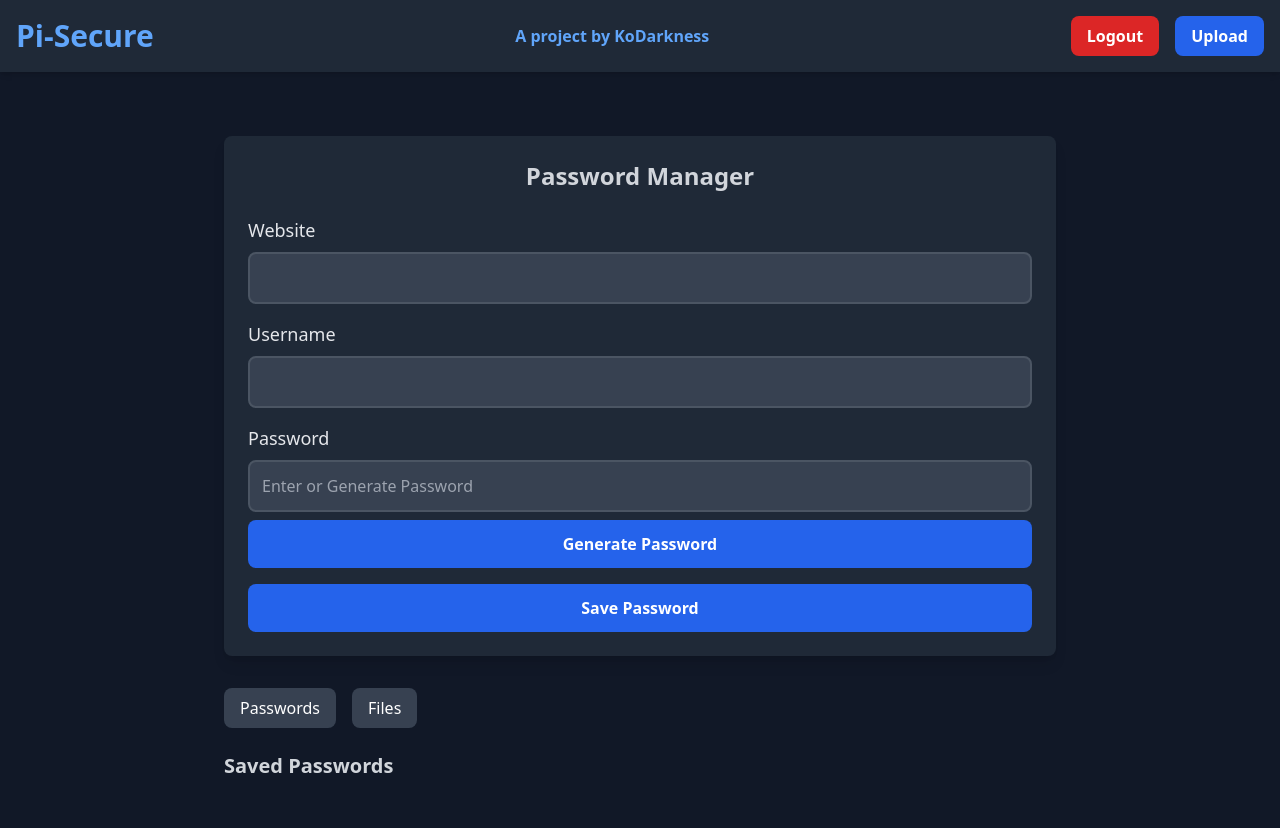
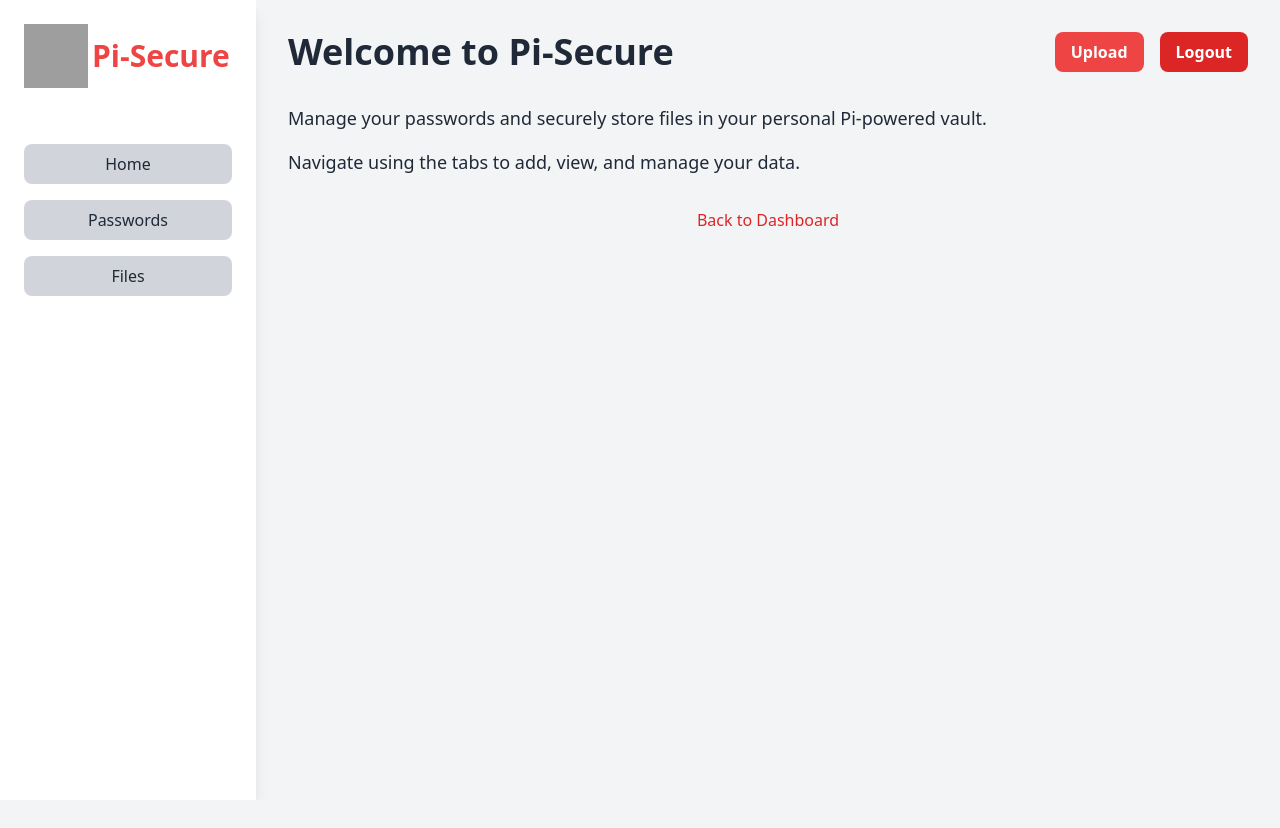
Before and after one commit to KoDakness/pi-secure, a Flask app: page /dashboard in a window 1280 px wide. After the commit the page ends 296 px from the top, so only its background shows below. Run offline with Flask 2, Linux system fonts and the light colour scheme; a user stored in the database is signed in; data comes from the database, SQL or seed files in the repository; data that the repository does not hold is empty; some libraries are stand-ins or nearby versions; grey boxes are pictures that could not be loaded.

Commit message:
Update dashboard.html

```diff
--- a/templates/dashboard.html
+++ b/templates/dashboard.html
@@ -4,84 +4,101 @@
 <head>
     <meta charset="UTF-8">
     <meta name="viewport" content="width=device-width, initial-scale=1.0">
-    <title>Pi-Secure</title>
+    <title>Pi-Secure Dashboard</title>
     <script src="https://cdn.tailwindcss.com"></script>
 </head>
 
-<body class="bg-gray-900 text-gray-300 min-h-screen">
-    <header class="bg-gray-800 p-4 shadow-md flex justify-between items-center">
-        <h1 class="text-3xl font-semibold text-blue-400">Pi-Secure</h1>
-        <h2 class="text-1xl font-semibold text-blue-400">A project by KoDarkness</h2>
-        <div class="flex items-center space-x-4">
-            <!-- Logout Button -->
-            <a href="/logout" class="bg-red-600 hover:bg-red-500 text-white py-2 px-4 rounded-lg font-semibold transition duration-300">Logout</a>
-            <!-- Upload Button -->
-            <a href="/upload" class="bg-blue-600 hover:bg-blue-500 text-white py-2 px-4 rounded-lg font-semibold transition duration-300">Upload</a>
+<body class="bg-gray-100 text-gray-800 min-h-screen flex">
+    <!-- Sidebar -->
+    <aside id="sidebar" class="bg-white w-64 p-6 flex flex-col space-y-8 shadow-lg transition-all duration-300">
+        <div class="flex items-center mb-6">
+            <img src="/static/pi-secure.png" alt="First Logo" class="h-16 w-16 mr-1" />
+            <h2 class="text-3xl font-bold text-red-500">Pi-Secure</h2>
           </div>
-    </header>
 
-    <main class="p-8 max-w-4xl mx-auto mt-8">
-        <div class="bg-gray-800 p-6 rounded-lg shadow-lg">
-            <h2 class="text-2xl font-semibold mb-6 text-center">Password Manager</h2>
+        <nav class="flex flex-col space-y-4">
+            <button onclick="showTab('home')" class="py-2 px-4 rounded-lg bg-gray-300 hover:bg-red-400 hover:text-white text-gray-800">Home</button>
+            <button onclick="showTab('passwords')" class="py-2 px-4 rounded-lg bg-gray-300 hover:bg-red-400 hover:text-white text-gray-800">Passwords</button>
+            <button onclick="showTab('files')" class="py-2 px-4 rounded-lg bg-gray-300 hover:bg-red-400 hover:text-white text-gray-800">Files</button>
+        </nav>
+    </aside>
 
-            <!-- Add New Password Form -->
-            <form method="POST" action="/dashboard" class="space-y-4">
+    <!-- Main Content -->
+    <main class="flex-1 p-8 relative">
+        <!-- Top Right Buttons -->
+        <div class="absolute top-8 right-8 flex space-x-4">
+            <a href="/upload" class="bg-red-500 hover:bg-red-400 py-2 px-4 rounded-lg text-white font-semibold">Upload</a>
+            <a href="/logout" class="bg-red-600 hover:bg-red-500 py-2 px-4 rounded-lg text-white font-semibold">Logout</a>
+        </div>
+
+        <!-- Home Section -->
+        <section id="home-section">
+            <h2 class="text-4xl font-bold mb-8">Welcome to Pi-Secure</h2>
+            <p class="text-lg mb-4">Manage your passwords and securely store files in your personal Pi-powered vault.</p>
+            <p class="text-lg">Navigate using the tabs to add, view, and manage your data.</p>
+        </section>
+
+        <!-- Password Manager Section -->
+        <section id="passwords-section" class="hidden">
+            <h2 class="text-4xl font-bold mb-8">Password Manager</h2>
+
+            <div class="bg-white p-6 rounded-lg shadow-lg mb-8 w-full max-w-lg">
+                <form method="POST" action="/dashboard" class="space-y-6">
                     <div>
-                    <label for="website" class="block mb-2 text-lg font-medium text-gray-200">Website</label>
-                    <input type="text" name="website" id="website" required class="w-full p-3 rounded-lg bg-gray-700 text-white border-2 border-gray-600 focus:border-blue-500">
+                        <label for="website" class="block mb-2 text-lg">Website</label>
+                        <input type="text" id="website" name="website" required class="w-full p-3 rounded-lg bg-gray-200 border-gray-400 focus:border-red-400">
                     </div>
+
                     <div>
-                    <label for="username" class="block mb-2 text-lg font-medium text-gray-200">Username</label>
-                    <input type="text" name="username" id="username" required class="w-full p-3 rounded-lg bg-gray-700 text-white border-2 border-gray-600 focus:border-blue-500">
+                        <label for="username" class="block mb-2 text-lg">Username</label>
+                        <div class="flex items-center space-x-2">
+                            <input type="text" id="username" name="username" required class="flex-1 p-3 rounded-lg bg-gray-200 border-gray-400 focus:border-red-400">
+                            <button type="button" onclick="copyToClipboard('username')" class="bg-gray-200 hover:bg-gray-300 p-2 rounded-lg text-white">📋</button>
                         </div>
+                    </div>
+
                     <div>
-                    <label for="password" class="block mb-2 text-lg font-medium text-gray-200">Password</label>
-                    <input type="text" name="password" id="password" class="w-full p-3 rounded-lg bg-gray-700 text-white border-2 border-gray-600 focus:border-blue-500" placeholder="Enter or Generate Password">
-                    <button type="button" id="generate-password" class="mt-2 w-full py-3 bg-blue-600 hover:bg-blue-500 rounded-lg text-white font-semibold focus:outline-none focus:ring-2 focus:ring-blue-500 focus:ring-opacity-50">Generate Password</button>
+                        <label for="password" class="block mb-2 text-lg">Password</label>
+                        <div class="flex items-center space-x-2">
+                            <input type="text" id="password" name="password" placeholder="Enter or Generate" class="flex-1 p-3 rounded-lg bg-gray-200 border-gray-400 focus:border-red-400">
+                            <button type="button" id="generate-password" class="bg-red-500 hover:bg-red-400 py-2 px-4 rounded-lg text-white">Generate</button>
+                            <button type="button" onclick="copyToClipboard('password')" class="bg-gray-200 hover:bg-gray-300 p-2 rounded-lg text-white">📋</button>
                         </div>
-                <button type="submit" class="w-full py-3 bg-blue-600 hover:bg-blue-500 rounded-lg text-white font-semibold focus:outline-none focus:ring-2 focus:ring-blue-500 focus:ring-opacity-50">Save Password</button>
+                    </div>
+
+                    <button type="submit" class="w-full py-3 bg-red-500 hover:bg-red-400 rounded-lg text-white">Save Password</button>
                 </form>
             </div>
 
-        <!-- Tabs for Passwords and Files -->
-        <div class="mt-8">
-            <div class="flex space-x-4 mb-6">
-                <button id="passwords-tab" class="py-2 px-4 bg-gray-700 rounded-lg text-white hover:bg-gray-600 transition">Passwords</button>
-                <button id="files-tab" class="py-2 px-4 bg-gray-700 rounded-lg text-white hover:bg-gray-600 transition">Files</button>
-            </div>
-
-            <!-- Passwords Section -->
-            <div id="passwords-section" class="block">
-                <h3 class="text-xl font-bold text-gray-300 mb-4">Saved Passwords</h3>
+            <h3 class="text-3xl font-semibold mb-4">Saved Passwords</h3>
             <ul class="space-y-4">
                 {% for password in passwords %}
-                    <li class="bg-gray-700 p-4 rounded-lg flex justify-between items-center">
+                <li class="bg-gray-200 p-4 rounded-lg flex justify-between items-center">
                     <div>
-                            <h4 class="text-xl font-bold text-gray-200">{{ password.website }}</h4>
-                            <p class="text-lg text-gray-300">Username: {{ password.username }}</p>
-                            <p class="text-lg text-gray-300">Password: {{ password.password }}</p>
+                        <h4 class="text-xl">{{ password.website }}</h4>
+                        <p>Username: {{ password.username }} <button onclick="copyText('{{ password.username }}')" class="bg-gray-200 hover:bg-gray-300 p-1 rounded-lg text-white">📋</button></p>
+                        <p>Password: {{ password.password }} <button onclick="copyText('{{ password.password }}')" class="bg-gray-200 hover:bg-gray-300 p-1 rounded-lg text-white">📋</button></p>
                     </div>
                     <form action="/delete_password/{{ password.id }}" method="POST">
-                            <button type="submit" class="ml-4 bg-red-600 hover:bg-red-500 py-2 px-4 rounded-lg text-white font-semibold transition duration-300">Delete</button>
+                        <button type="submit" class="bg-red-500 hover:bg-red-400 py-2 px-4 rounded-lg text-white">Delete</button>
                     </form>
                 </li>
                 {% endfor %}
             </ul>
-            </div>
-
+        </section>
       <!-- Files Section -->
             <div id="files-section" class="hidden">
-                <h3 class="text-xl font-bold text-gray-300 mb-4">Uploaded Files</h3>
+                <h3 class="text-xl font-bold text-red-700 mb-4">Uploaded Files</h3>
                 <ul class="space-y-4">
                     {% for file in files %}
-                    <li class="bg-gray-700 p-4 rounded-lg flex justify-between items-center">
+                    <li class="bg-gray-300 p-10 rounded-lg flex justify-between items-center">
                         <div class="flex items-center">
-                            <h4 class="text-xl font-bold text-gray-200">{{ file.filename }}</h4>
+                            <h4 class="text-xl font-bold text-red-00">{{ file.filename }}</h4>
                             {% if file.filename.endswith(('.jpg', '.jpeg', '.png', '.gif')) %}
                             <img src="{{ url_for('download_file', file_id=file.id) }}" alt="File Image" class="w-12 h-12 ml-4 rounded-lg">
                             {% endif %}
                         </div>
-                        <a href="{{ url_for('download_file', file_id=file.id) }}" class="text-blue-400 hover:underline text-lg font-semibold">Download</a>
+                        <a href="{{ url_for('download_file', file_id=file.id) }}" class="red-400 hover:underline text-lg font-semibold">Download</a>
                         <form action="/delete_file/{{ file.id }}" method="POST">
                             <button type="submit" class="ml-4 bg-red-600 hover:bg-red-500 py-2 px-4 rounded-lg text-white font-semibold transition duration-300">Delete</button>
                         </form>
@@ -90,32 +107,39 @@
                 </ul>
             </div>
         </div>
+
+        <!-- Back to Dashboard Link -->
+        <div class="mt-8 text-center">
+            <a href="{{ url_for('dashboard') }}" class="text-red-600 hover:underline">Back to Dashboard</a>
+        </div>
     </main>
 
     <script>
-        document.getElementById('generate-password').addEventListener('click', function() {
-            const passwordLength = 12;
+        function copyToClipboard(id) {
+            const text = document.getElementById(id).value;
+            navigator.clipboard.writeText(text);
+            alert("Copied: " + text);
+        }
+
+        function copyText(text) {
+            navigator.clipboard.writeText(text);
+            alert("Copied: " + text);
+        }
+
+        function showTab(tab) {
+            ['home', 'passwords', 'files'].forEach(section => {
+                document.getElementById(`${section}-section`).classList.toggle('hidden', section !== tab);
+            });
+        }
+
+        document.getElementById('generate-password').addEventListener('click', () => {
             const charset = "abcdefghijklmnopqrstuvwxyzABCDEFGHIJKLMNOPQRSTUVWXYZ0123456789!@#$%^&*()";
-            let password = '';
-            for (let i = 0; i < passwordLength; i++) {
-                const randomIndex = Math.floor(Math.random() * charset.length);
-                password += charset[randomIndex];
-            }
-            document.getElementById('password').value = password;
+            document.getElementById('password').value = Array.from({ length: 12 }, () => charset[Math.floor(Math.random() * charset.length)]).join('');
         });
 
-        document.getElementById('passwords-tab').addEventListener('click', function() {
-            document.getElementById('passwords-section').classList.remove('hidden');
-            document.getElementById('files-section').classList.add('hidden');
-            this.classList.add('bg-gray-600');
-            document.getElementById('files-tab').classList.remove('bg-gray-600');
-        });
-
-        document.getElementById('files-tab').addEventListener('click', function() {
-            document.getElementById('files-section').classList.remove('hidden');
-            document.getElementById('passwords-section').classList.add('hidden');
-            this.classList.add('bg-gray-600');
-            document.getElementById('passwords-tab').classList.remove('bg-gray-600');
+        document.getElementById('toggleSidebar').addEventListener('click', () => {
+            document.getElementById('sidebar').classList.toggle('w-64');
+            document.getElementById('sidebar').classList.toggle('w-20');
         });
     </script>
 </body>
```
Lines whose indentation alone changed are shown as unchanged.
